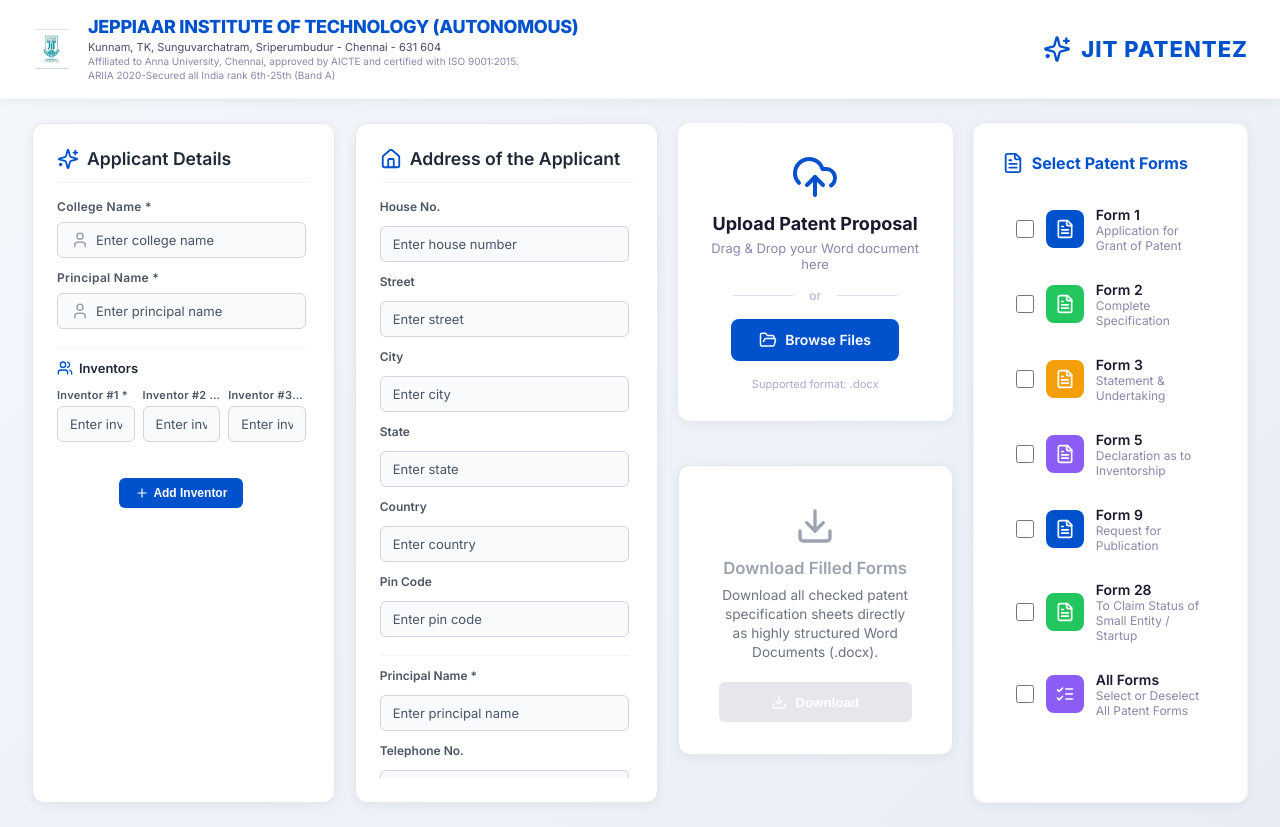
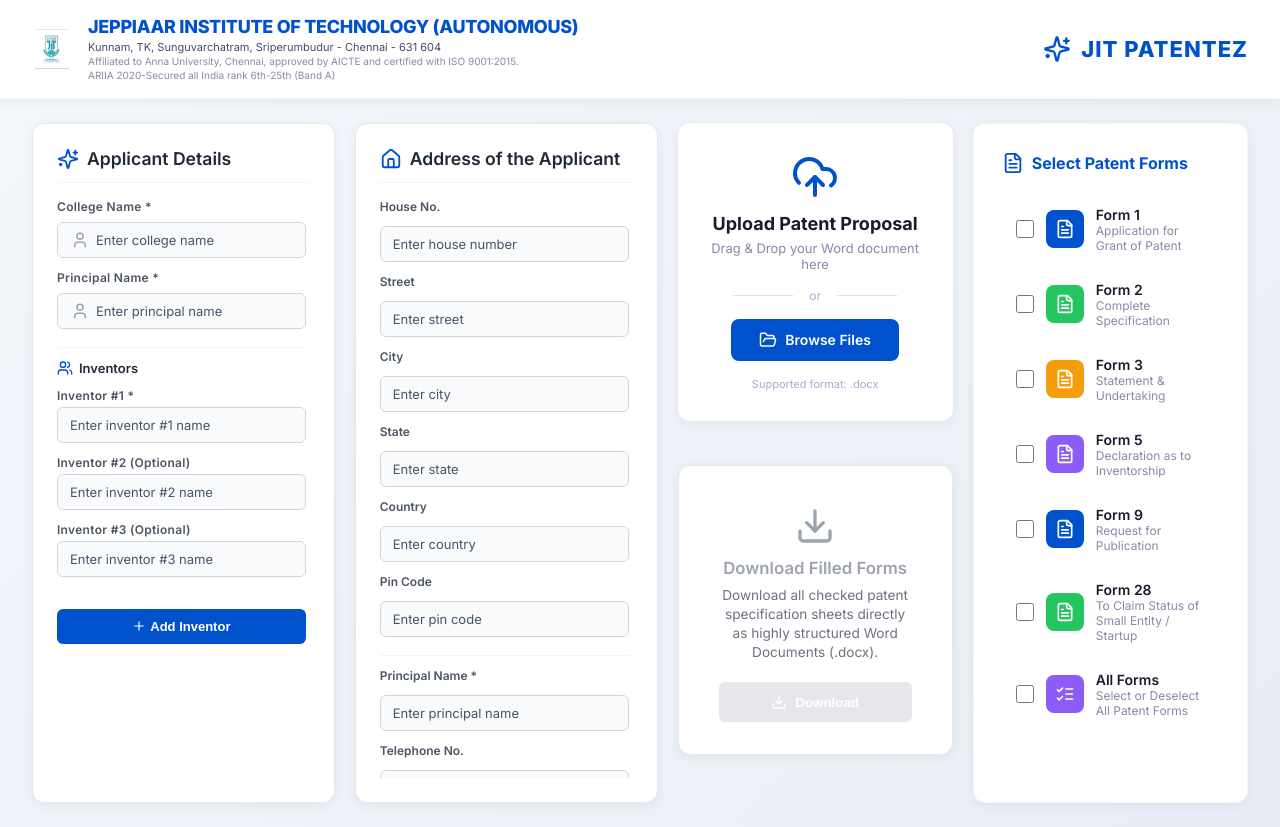
Before and after one commit to deepakviper/JIT-PATENT-FORM-PROJECT-, a React (Vite) app in the folder patentform-main (1)/patentform-main/Patentform/frontend/: page / in a window 1280 px wide. Built offline with nearby package versions, Linux system fonts and the light colour scheme.

Commit message:
feat: stack inventor inputs vertically one-by-one and make add button full-width

```diff
--- a/patentform-main (1)/patentform-main/Patentform/frontend/src/components/AdditionalDetailsCard.jsx
+++ b/patentform-main (1)/patentform-main/Patentform/frontend/src/components/AdditionalDetailsCard.jsx
@@ -210,67 +210,24 @@
 
         {/* List of Inventors */}
         <div style={{ display: 'flex', flexDirection: 'column', gap: '12px' }}>
-          {/* First 3 inventors in one row */}
-          <div style={{ display: 'flex', gap: '8px', width: '100%' }}>
-            {coApplicants.slice(0, 3).map((member, index) => (
-              <div
-                key={index}
-                className="form-group"
-                style={{
-                  flex: 1,
-                  minWidth: 0,
-                  display: 'flex',
-                  flexDirection: 'column',
-                  gap: '4px'
-                }}
-              >
-                <label className="form-label" htmlFor={`member-name-${index}`} style={{ fontSize: '11px', color: '#4B5563', fontWeight: '600', whiteSpace: 'nowrap', overflow: 'hidden', textOverflow: 'ellipsis' }}>
-                  Inventor #{index + 1} {index === 0 ? '*' : '(Optional)'}
-                </label>
-                <input
-                  id={`member-name-${index}`}
-                  type="text"
-                  className="login-input"
-                  style={{
-                    background: '#F9FAFB',
-                    border: '1px solid #D1D5DB',
-                    color: '#1F2937',
-                    paddingLeft: '12px',
-                    paddingRight: '12px',
-                    height: '36px',
-                    fontSize: '13px',
-                    borderRadius: '6px',
-                    width: '100%'
-                  }}
-                  placeholder={`Enter inventor #${index + 1} name`}
-                  value={member.name || ''}
-                  onChange={(e) => handleMemberChange(index, e.target.value)}
-                  required={index === 0}
-                />
-              </div>
-            ))}
-          </div>
-
-          {/* Additional inventors, starting from index 3 */}
-          {coApplicants.length > 3 && (
-            <div style={{ display: 'flex', flexDirection: 'column', gap: '12px' }}>
-              {coApplicants.slice(3).map((member, idx) => {
-                const index = idx + 3;
+          {coApplicants.map((member, index) => {
+            const isAdditional = index >= 3;
             return (
               <div
                 key={index}
                 className="form-group"
                 style={{
-                      animation: 'slideUp 0.25s cubic-bezier(0.16, 1, 0.3, 1)',
+                  animation: isAdditional ? 'slideUp 0.25s cubic-bezier(0.16, 1, 0.3, 1)' : 'none',
                   display: 'flex',
                   flexDirection: 'column',
                   gap: '4px'
                 }}
               >
                 <div style={{ display: 'flex', justifyContent: 'space-between', alignItems: 'center' }}>
-                      <label className="form-label" htmlFor={`member-name-${index}`} style={{ fontSize: '11px', color: '#4B5563', fontWeight: '600' }}>
-                        Inventor #{index + 1}
+                  <label className="form-label" htmlFor={`member-name-${index}`} style={{ fontSize: '12px', color: '#4B5563', fontWeight: '600' }}>
+                    Inventor #{index + 1} {index === 0 ? '*' : isAdditional ? '' : '(Optional)'}
                   </label>
+                  {isAdditional && (
                     <button
                       type="button"
                       onClick={() => handleRemoveMember(index)}
@@ -288,6 +245,7 @@
                     >
                       Remove
                     </button>
+                  )}
                 </div>
                 <input
                   id={`member-name-${index}`}
@@ -306,19 +264,17 @@
                   placeholder={`Enter inventor #${index + 1} name`}
                   value={member.name || ''}
                   onChange={(e) => handleMemberChange(index, e.target.value)}
+                  required={index === 0}
                 />
               </div>
             );
           })}
-            </div>
-          )}
           {/* Ref element used for automatic scroll positioning */}
           <div ref={listEndRef} />
         </div>
 
         {/* Add button */}
         {coApplicants.length < 8 && (
-          <div style={{ display: 'flex', justifyContent: 'center', marginTop: '12px' }}>
           <button
             type="button"
             onClick={handleAddMember}
@@ -326,21 +282,22 @@
               background: '#0052cc',
               color: '#FFF',
               border: 'none',
-                padding: '8px 16px',
+              padding: '10px 16px',
               borderRadius: '6px',
-                fontSize: '12px',
+              fontSize: '13px',
               fontWeight: '600',
               cursor: 'pointer',
               display: 'flex',
               alignItems: 'center',
               justifyContent: 'center',
               gap: '4px',
-                transition: 'background 0.2s'
+              transition: 'background 0.2s',
+              marginTop: '8px',
+              width: '100%'
             }}
           >
             <Plus size={14} /> Add Inventor
           </button>
-          </div>
         )}
       </div>
     </div>
```
Lines whose indentation alone changed are shown as unchanged.
